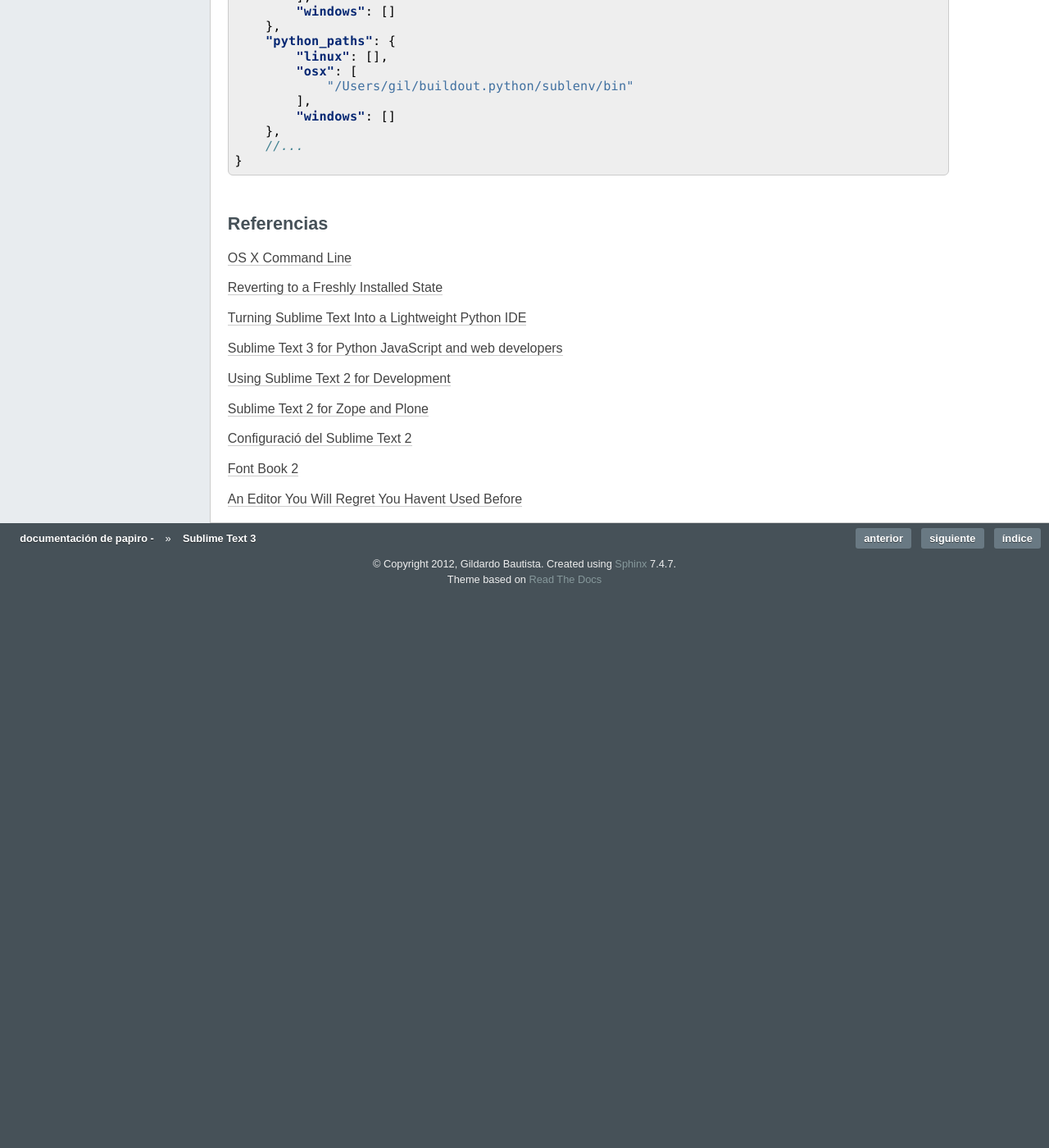
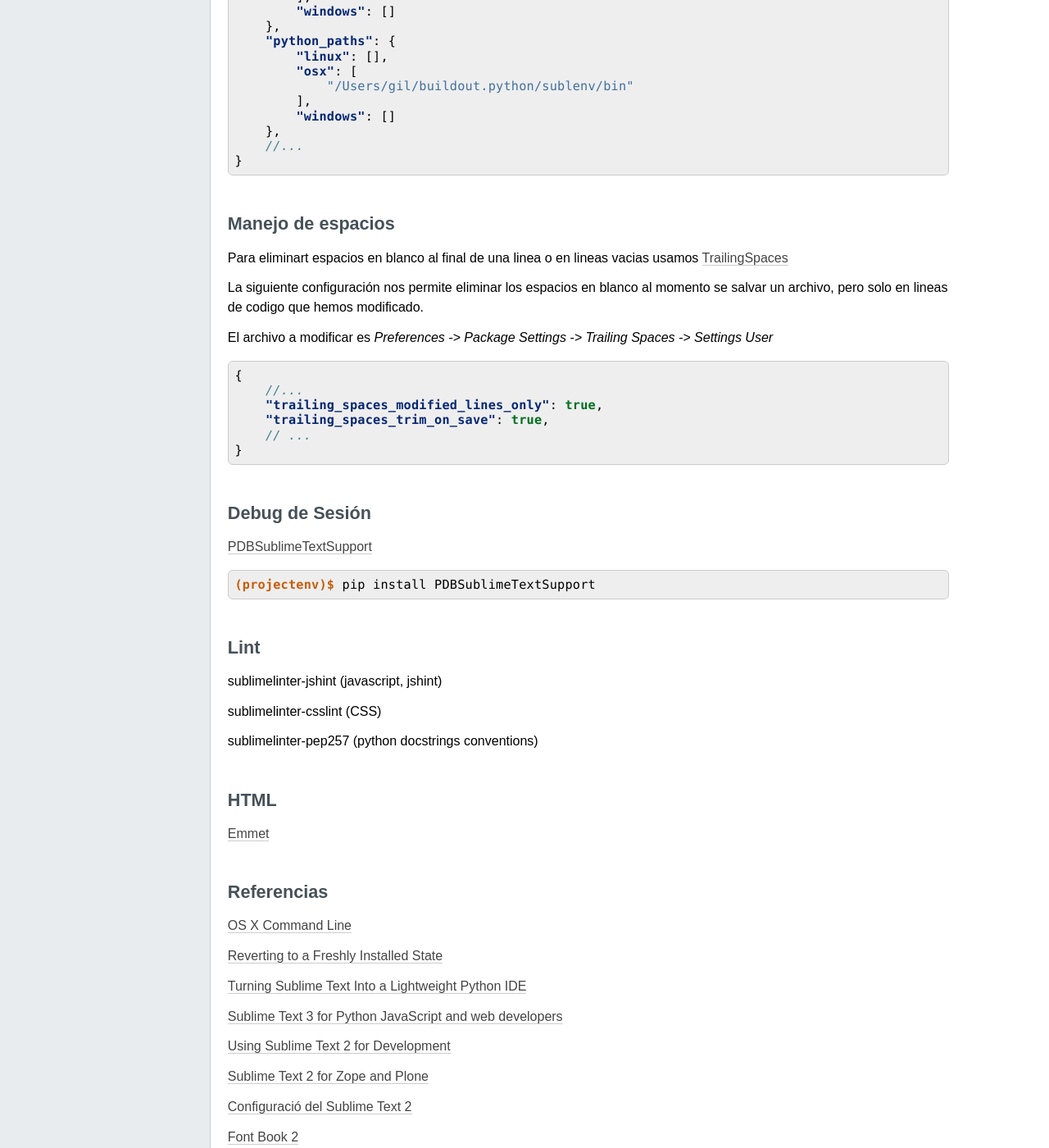
Before and after one commit to gil-cano/papiro, a Sphinx documentation site: the page built from source/sublimeText3.rst, in a window 1280 px wide and 1400 px high, scrolled down 2847 px. Shown: the whole window at 82% size. Built offline with Sphinx 7.4.7, drawn with Linux system fonts in a browser that asks for light colours; the version number could not be read and is left out; before the commit the page ends 3589 px from its top, so only the background shows below that; some of the changed text lies outside the part shown.

Commit message:
update subl install

```diff
--- a/source/sublimeText3.rst
+++ b/source/sublimeText3.rst
@@ -126,7 +126,7 @@
     Cleaning up...
     (sublenv)$
 
-Instalamos SublimeLinter y despues SublimeLinter-flake8 usando el Package Control.
+Instalamos `SublimeLinter <http://sublimelinter.readthedocs.org/en/latest/>`_ y despues `SublimeLinter-flake8 <https://github.com/SublimeLinter/SublimeLinter-flake8>`_ usando el Package Control.
 
 Agregamos la siguiente configuración en *Preferences -> Package Settings -> SublimeLinter -> Settings - User*:
 
@@ -164,6 +164,47 @@
         //...
     }
 
+Manejo de espacios
+------------------
+
+Para eliminart espacios en blanco al final de una linea o en lineas vacias usamos `TrailingSpaces <https://github.com/SublimeText/TrailingSpaces>`_
+
+La siguiente configuración nos permite eliminar los espacios en blanco al momento se salvar un archivo, pero solo en lineas de codigo que hemos modificado.
+
+El archivo a modificar es *Preferences -> Package Settings -> Trailing Spaces -> Settings User*
+
+.. code-block:: json
+
+    {
+        //...
+        "trailing_spaces_modified_lines_only": true,
+        "trailing_spaces_trim_on_save": true,
+        // ...
+    }
+
+Debug de Sesión
+---------------
+`PDBSublimeTextSupport <https://pypi.python.org/pypi/PdbSublimeTextSupport>`_
+
+.. code-block:: console
+
+    (projectenv)$ pip install PDBSublimeTextSupport
+
+Lint
+----
+
+sublimelinter-jshint (javascript, jshint)
+
+sublimelinter-csslint (CSS)
+
+sublimelinter-pep257 (python docstrings conventions)
+
+HTML
+----
+
+`Emmet <http://docs.emmet.io/>`_
+
+
 Referencias
 -----------
 
```
Also changed, not shown: other parts of source/sublimeText3.rst (+1 -1 lines).
